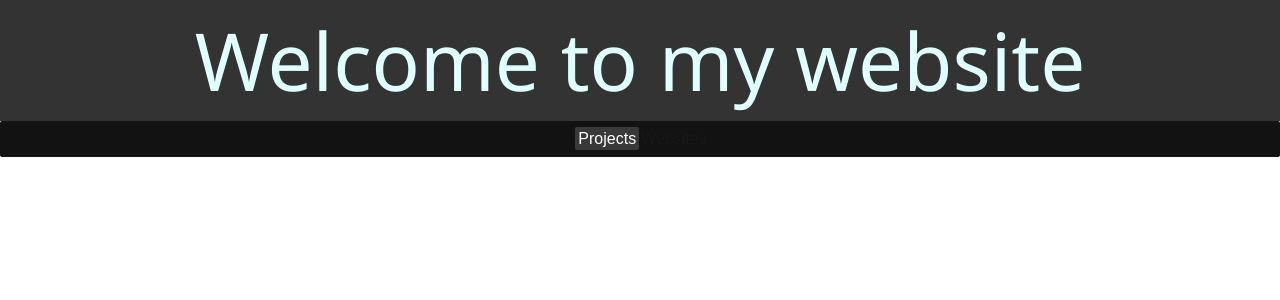
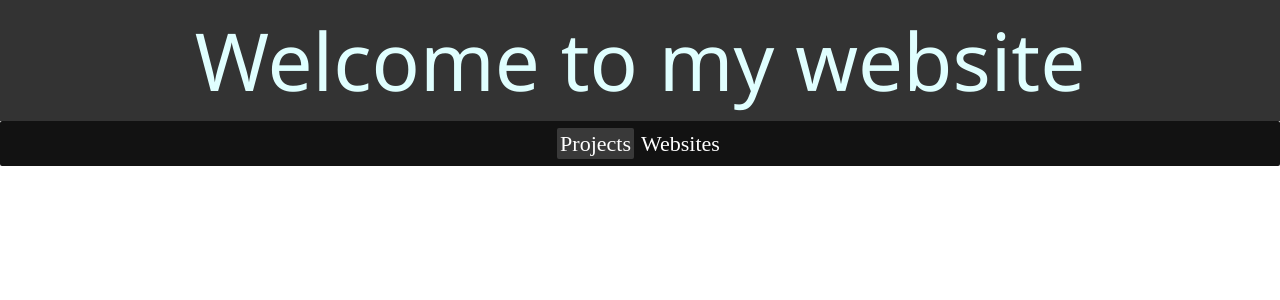
Before and after one commit to chickenMuggets/chickenMuggets.github.io, a Next.js app: page / in a window 1280 px wide. Shown: the top 300 px of the page. Built offline with nearby package versions, Linux system fonts and the light colour scheme.

Commit message:
button changes changed font fixed second button not having changes changed font size to better match legacy website

```diff
--- a/src/app/page.tsx
+++ b/src/app/page.tsx
@@ -9,8 +9,9 @@ export default function Home() {
       </header>
       <div className="buttons">
         <a href="" className="button-1 pageon">Projects</a>
-        <a href="" className="button-2">Websites</a>
+        <a href="" className="button-1">Websites</a>
       </div>
+
     </div>
   );
 }
--- a/src/app/styles.css
+++ b/src/app/styles.css
@@ -10,10 +10,12 @@
 .button-1{
     padding: 3px;
     margin: 2px;
+    font-size: 22px;
     border-radius: 2px;
     color:white;
     text-decoration: none;
     transition-duration: .3s;
+    font-family: 'Times New Roman', Times, serif;
 }
 .button-1:hover{
     background-color: rgb(95, 95, 95);
```
